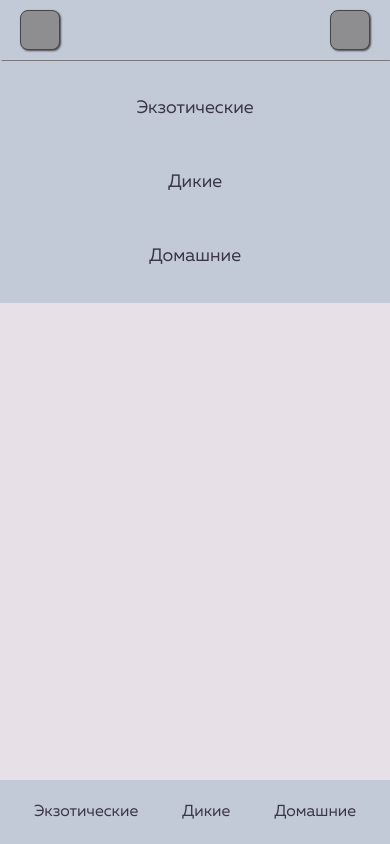
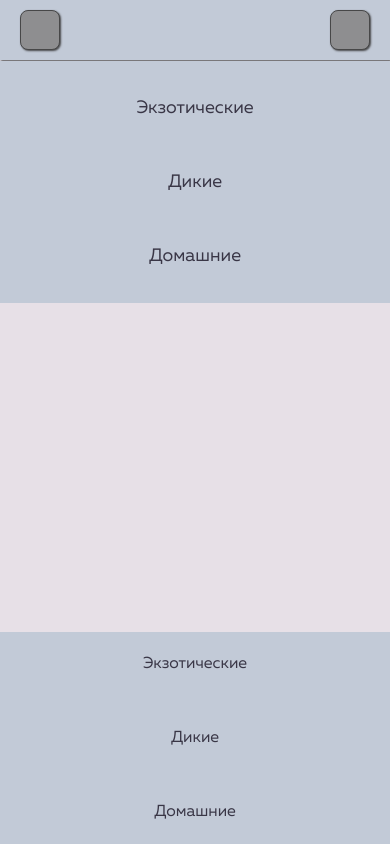
Before and after one commit to ilyachever/DigitalDesign, a website: page src/index.html in a window 390 px wide. Drawn offline with nearby package versions, Linux system fonts and the light colour scheme; files that its build step writes are made by us from their sources; files whose address does not match are found by name.

Commit message:
Added flexibility to foooter block on wide-mobile

```diff
--- a/src/scss/components/blocks/_footer.scss
+++ b/src/scss/components/blocks/_footer.scss
@@ -11,6 +11,11 @@
     }
 
     &__list {
+        flex-direction: column;
         justify-content: space-evenly;
+
+        @include media($wide-mobile) {
+            flex-direction: initial;
+        }
     }
 }
```
